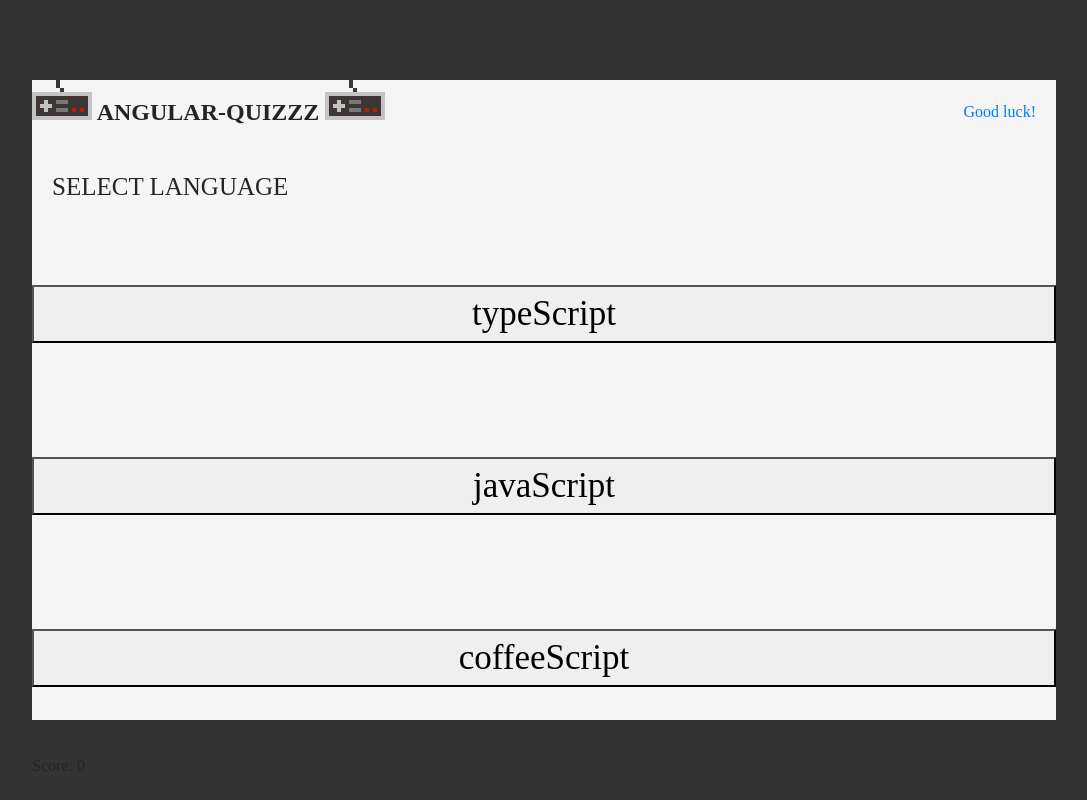
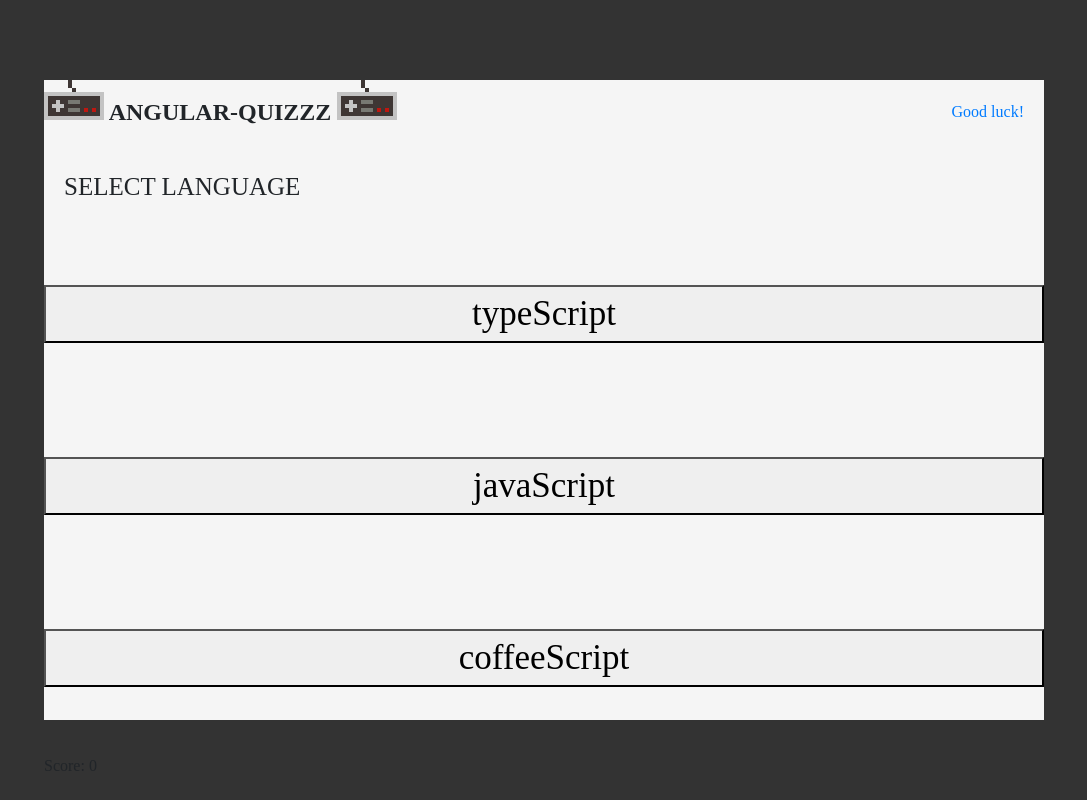
Before and after one commit to klimentru1986/angular-quizzz, an Angular app: page / in a window 1280 px wide. Shown: the whole page, without its empty margins (96-1183 px from the left). Built offline with nearby package versions, Linux system fonts and the light colour scheme.

Commit message:
some styles

```diff
--- a/src/app/app.component.css
+++ b/src/app/app.component.css
@@ -10,6 +10,8 @@
 .main {
   height: 80vh;
   width: 80vw;
+  max-height: 800px;
+  max-width: 1000px;
   position: relative;
   background: whitesmoke;
 }
```
